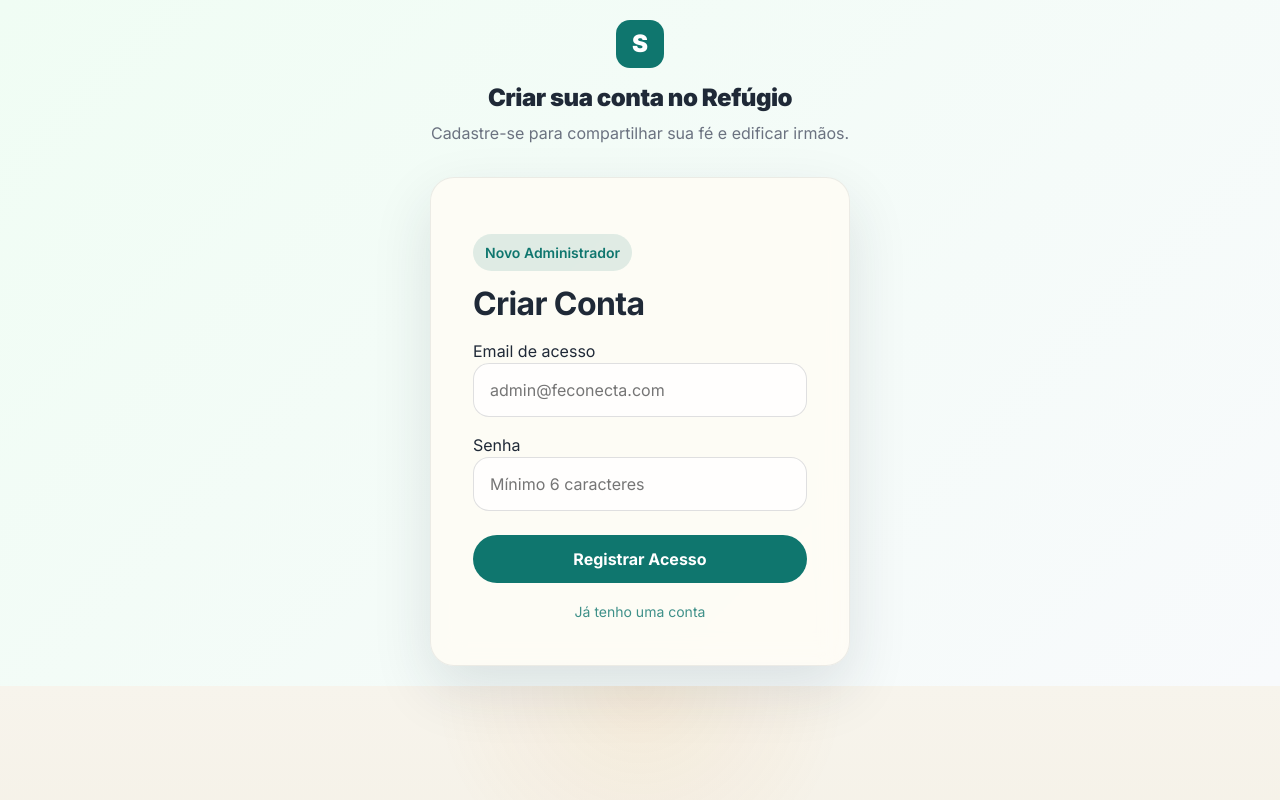
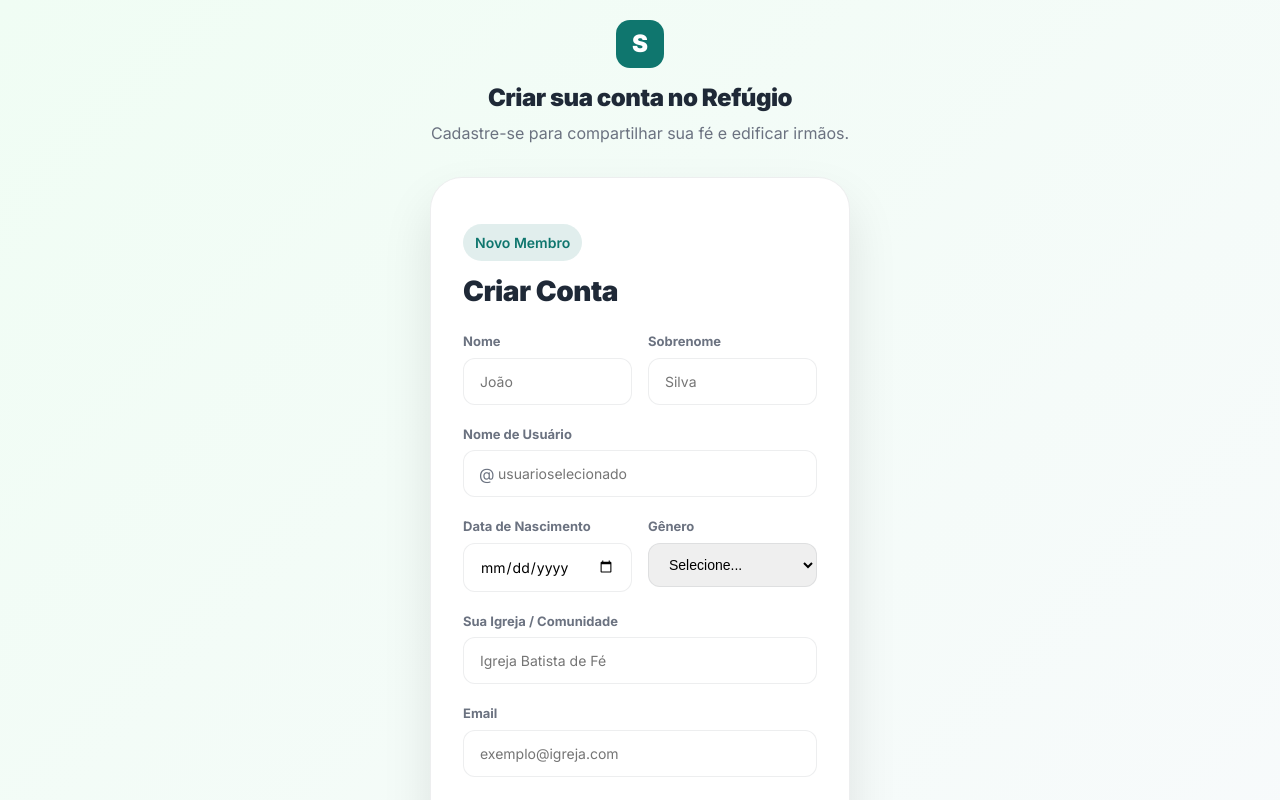
Before and after one commit to vinnicirne/admin-feconecta-mar-o-2026, a Next.js app: page /signup in a window 1280 px wide. Shown: the top 800 px of the page. Built offline with nearby package versions, Linux system fonts and the light colour scheme; no server answers.

Commit message:
fix: Limit signup to members only and redirect all members to Feed (/) after login/signup

```diff
--- a/components/auth/signup-form.tsx
+++ b/components/auth/signup-form.tsx
@@ -7,6 +7,12 @@ import { useRouter } from "next/navigation";
 export function SignUpForm() {
   const [email, setEmail] = useState("");
   const [password, setPassword] = useState("");
+  const [firstName, setFirstName] = useState("");
+  const [lastName, setLastName] = useState("");
+  const [username, setUsername] = useState("");
+  const [birthDate, setBirthDate] = useState("");
+  const [gender, setGender] = useState("");
+  const [church, setChurch] = useState("");
   const [loading, setLoading] = useState(false);
   const [message, setMessage] = useState<{ type: "success" | "error"; text: string } | null>(null);
   const router = useRouter();
@@ -17,79 +23,132 @@ export function SignUpForm() {
     setMessage(null);
 
     const supabase = createClient();
+
+    // 🛡️ Registrar no Supabase Auth com MetaData (será usado para o perfil)
     const { error: signUpError } = await supabase.auth.signUp({
       email,
       password,
+      options: {
+        data: {
+          first_name: firstName,
+          last_name: lastName,
+          full_name: `${firstName} ${lastName}`.trim(),
+          username: username.toLowerCase().replace(/\s/g, ""),
+          birth_date: birthDate,
+          gender: gender,
+          church: church,
+          display_name: `${firstName} ${lastName}`.trim(),
+          role: 'member', // Exclusivo para usuários comuns
+        }
+      }
     });
 
     if (signUpError) {
       setMessage({ type: "error", text: signUpError.message });
       setLoading(false);
     } else {
-      setMessage({ type: "success", text: "Conta criada! Tente fazer o login agora." });
+      setMessage({ type: "success", text: "Bem-vindo ao Refúgio! Sua conta foi criada com sucesso." });
       setLoading(false);
-      // Redireciona após 2 segundos para o login
-      setTimeout(() => router.push("/login"), 2000);
+      // Redireciona para o Feed Principal
+      setTimeout(() => router.push("/"), 2500);
     }
   };
+
+  const labelStyle: React.CSSProperties = { fontSize: 13, fontWeight: 700, color: "var(--muted)", display: "block", marginBottom: 6 };
+  const inputStyle: React.CSSProperties = { padding: "12px 16px", borderRadius: 12, border: "1px solid var(--line)", outline: "none", width: "100%", fontSize: 14 };
 
   return (
     <form
       className="card"
       onSubmit={handleSignUp}
       suppressHydrationWarning
-      style={{ padding: 42, width: "min(420px, 100%)", borderRadius: 24 }}
+      style={{ padding: 32, width: "min(480px, 100%)", borderRadius: 32, background: "white", boxShadow: "0 25px 50px rgba(0,0,0,0.1)" }}
     >
-      <p className="pill">Novo Administrador</p>
-      <h1 style={{ marginBottom: 16 }}>Criar Conta</h1>
+      <p className="pill" style={{ background: "var(--primary-soft)", color: "var(--primary)" }}>Novo Membro</p>
+      <h1 style={{ marginBottom: 24, fontSize: 28, fontWeight: 900, letterSpacing: "-0.5px" }}>Criar Conta</h1>
 
       {message && (
         <div style={{
           background: message.type === "error" ? "rgba(239, 68, 68, 0.1)" : "rgba(34, 197, 94, 0.1)",
           color: message.type === "error" ? "rgb(239, 68, 68)" : "rgb(34, 197, 94)",
-          padding: 12, borderRadius: 12, marginBottom: 16, fontSize: 14
+          padding: 16, borderRadius: 16, marginBottom: 24, fontSize: 14, fontWeight: 700
         }}>
           {message.text}
         </div>
       )}
 
-      <div className="grid" style={{ gap: 16 }} suppressHydrationWarning>
+      <div style={{ display: "flex", flexDirection: "column", gap: 20 }}>
+
+        {/* NOME E SOBRENOME */}
+        <div style={{ display: "grid", gridTemplateColumns: "1fr 1fr", gap: 16 }}>
+          <label>
+            <span style={labelStyle}>Nome</span>
+            <input style={inputStyle} value={firstName} onChange={e => setFirstName(e.target.value)} required placeholder="João" />
+          </label>
+          <label>
+            <span style={labelStyle}>Sobrenome</span>
+            <input style={inputStyle} value={lastName} onChange={e => setLastName(e.target.value)} required placeholder="Silva" />
+          </label>
+        </div>
+
+        {/* USUÁRIO */}
         <label>
-          <span>Email de acesso</span>
-          <input
-            className="input"
-            type="email"
-            value={email}
-            onChange={(e) => setEmail(e.target.value)}
-            required
-            placeholder="admin@feconecta.com"
-          />
+          <span style={labelStyle}>Nome de Usuário</span>
+          <div style={{ position: "relative" }}>
+            <span style={{ position: "absolute", left: 16, top: 12, color: "var(--muted)" }}>@</span>
+            <input style={{ ...inputStyle, paddingLeft: 34 }} value={username} onChange={e => setUsername(e.target.value)} required placeholder="usuarioselecionado" />
+          </div>
         </label>
+
+        {/* DATA E GÊNERO */}
+        <div style={{ display: "grid", gridTemplateColumns: "1fr 1fr", gap: 16 }}>
+          <label>
+            <span style={labelStyle}>Data de Nascimento</span>
+            <input style={inputStyle} type="date" value={birthDate} onChange={e => setBirthDate(e.target.value)} required />
+          </label>
+          <label>
+            <span style={labelStyle}>Gênero</span>
+            <select style={inputStyle} value={gender} onChange={e => setGender(e.target.value)} required>
+              <option value="">Selecione...</option>
+              <option value="masculino">Masculino</option>
+              <option value="feminino">Feminino</option>
+              <option value="não_informar">Não informar</option>
+            </select>
+          </label>
+        </div>
+
+        {/* IGREJA */}
         <label>
-          <span>Senha</span>
-          <input
-            className="input"
-            type="password"
-            value={password}
-            onChange={(e) => setPassword(e.target.value)}
-            required
-            placeholder="Mínimo 6 caracteres"
-          />
+          <span style={labelStyle}>Sua Igreja / Comunidade</span>
+          <input style={inputStyle} value={church} onChange={e => setChurch(e.target.value)} required placeholder="Igreja Batista de Fé" />
         </label>
+
+        {/* EMAIL */}
+        <label>
+          <span style={labelStyle}>Email</span>
+          <input style={inputStyle} type="email" value={email} onChange={e => setEmail(e.target.value)} required placeholder="exemplo@igreja.com" />
+        </label>
+
+        {/* SENHA */}
+        <label>
+          <span style={labelStyle}>Senha Ministerial</span>
+          <input style={inputStyle} type="password" value={password} onChange={e => setPassword(e.target.value)} required placeholder="Mínimo 6 caracteres" />
+        </label>
+
       </div>
 
-      <div style={{ display: "flex", flexDirection: "column", gap: 16, marginTop: 24 }} suppressHydrationWarning>
+      <div style={{ display: "flex", flexDirection: "column", gap: 16, marginTop: 32 }} suppressHydrationWarning>
         <button
           className="button"
           type="submit"
           disabled={loading}
-          style={{ width: "100%", opacity: loading ? 0.7 : 1 }}
+          style={{ width: "100%", height: 52, borderRadius: 16, background: "var(--primary)", border: 0, color: "white", fontWeight: 900, fontSize: 15, cursor: loading ? "wait" : "pointer", boxShadow: "0 10px 20px var(--primary-soft)" }}
         >
-          {loading ? "Criando..." : "Registrar Acesso"}
+          {loading ? "Preparando Refúgio..." : "Criar Minha Conta"}
         </button>
         <div style={{ textAlign: "center" }}>
-          <a href="/login" style={{ color: "var(--primary)", fontSize: 14, textDecoration: "none", opacity: 0.8 }}>
-            Já tenho uma conta
+          <a href="/login" style={{ color: "var(--primary)", fontSize: 13, textDecoration: "none", fontWeight: 800 }}>
+            Já sou membro? <span style={{ textDecoration: "underline" }}>Entrar agora</span>
           </a>
         </div>
       </div>
```
Also changed, not shown: components/auth/login-form.tsx (+7 -5 lines), 1 other file (tests, documents, lock files or other folders).
